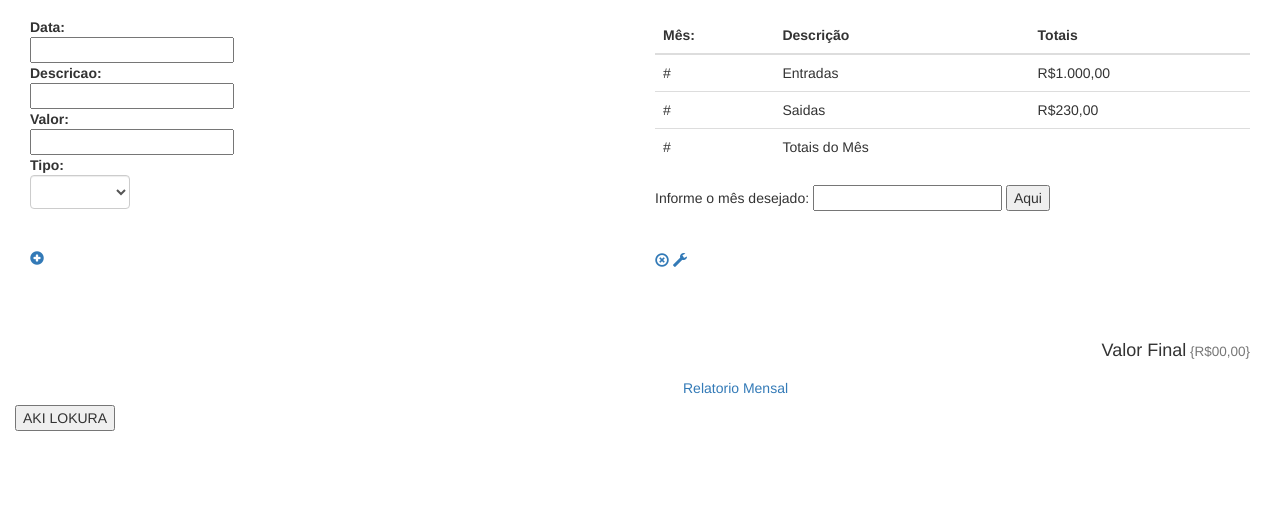
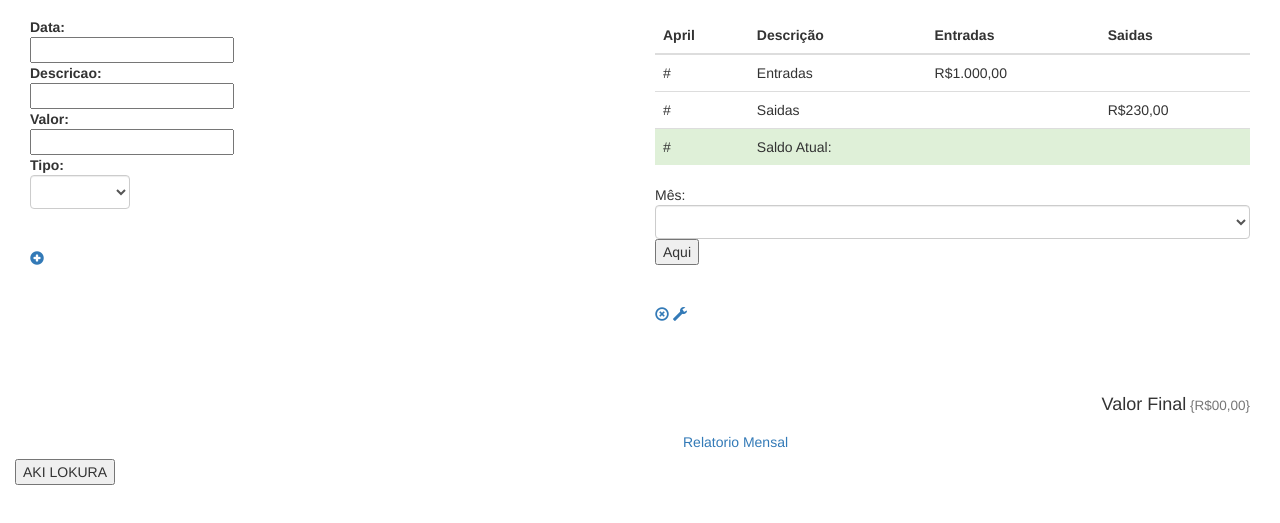
Before and after one commit to ferlarissa10/Contas, a plain HTML site: page public/financeiro.html in a window 1280 px wide. Shown: the part 209-732 px from the top of the page. Drawn offline with nearby package versions, Linux system fonts and the light colour scheme.

Commit message:
Mudança de input para select, no selecionar do mês
Alteração da função para retornar apenas a saída do determinado mês,
alteração no bootstrap da table

```diff
--- a/public/financeiro.html
+++ b/public/financeiro.html
@@ -50,13 +50,18 @@
 							<tr>
 
 								<th>
-									Mês: {{mesParam}}
+								 {{mesParam}}
+
 								</th>
 								<th>
 									Descrição
+
 								</th>
 								<th>
-									Totais
+									Entradas
+								</th>
+								<th>
+									Saidas
 								</th>
 							</tr>
 						</thead>
@@ -66,10 +71,13 @@
 								#
 								</td>
 								<td>
-								Entradas
+								Entradas 	<!--Totais de todas as entradas lancadas -->
 								</td>
 								<td>
 								{{totalEntrada | currency}}
+								</td>
+								<td>
+
 								</td>
 							</tr>
 							<tr >
@@ -80,25 +88,44 @@
 								Saidas
 								</td>
 								<td>
+
+								</td>
+								<td>
 								{{totalSaida | currency}}
 								</td>
 							</tr>
-							<tr >
+							<tr class="success">
 								<td>
 								#
 								</td>
 								<td>
-								Totais do Mês
+								Saldo Atual:
+								</td>
+								<td >
+								{{retornaMes}}
 								</td>
 								<td>
-								{{retornaMes}}
+
 								</td>
 							</tr>
 						</tbody>
 					</table>
+					Mês: <select  class="form-control" ng-model="mesParam" id="mesParam">
+					<option value="0">Janeiro</option>
+					<option value="1">Fevereiro</option>
+					<option value="2">Março</option>
+					<option value="3">Abril</option>
+					<option value="4">Maio</option>
+					<option value="5">Junho</option>
+					<option value="6">Julho</option>
+					<option value="7">Agosto</option>
+					<option value="8">Setembro</option>
+					<option value="9">Outubro</option>
+					<option value="10">Novembro</option>
+					<option value="11">Dezembro</option>
+					</select>
 
-
-					Informe o mês desejado: <input type="text" ng-model="mesParam"></input> <button ng-click="retornaMes(form, mesParam)"> Aqui</button>
+					<button ng-click="retornaMes(form, mesParam)"> Aqui</button>
 					</br></br></br>
 					<a ng-click="excluirConta(form)" class="glyphicon glyphicon-remove-circle"></a>
 					<a ng-click="somarSaida(form)" class="glyphicon glyphicon-wrench"></a>
--- a/public/js/app.js
+++ b/public/js/app.js
@@ -4,9 +4,12 @@ app.controller ('appContasCrtl', ['$scope', function($scope){
 		$scope.somarEntrada($scope.form);
 		$scope.somarSaida($scope.form);
 	});*/
+
+	moment.locale('pt');
 	$scope.totalEntrada = 0;
 	$scope.totalSaida = 0;
 
+	$scope.mesParam = moment().format("MMMM");
 
 	$scope.mesAtual = moment().format("MMMM");
 	$scope.form = [{
@@ -71,19 +74,19 @@ app.controller ('appContasCrtl', ['$scope', function($scope){
 
 
  	$scope.retornaMes = function(form, mesParam){
-
-/* 		var mesMoment = moment("01/06/2016", 'DD/MM/YYYY');
+ 		/*
+		var mesMoment = moment("01/06/2016", 'DD/MM/YYYY');
  		console.log(mesMoment.month());
  		console.log(form[1].data);
  		console.log(moment(form[1].data, 'DD/MM/YYYY').month() === mesParam);
 		console.log(mesParam);
 		var mesTitulo = moment(form[1].data, 'DD/MM/YYYY').month();
 		console.log(moment(form[1].data, 'DD/MM/YYYY').month() == mesParam);
-		console.log(form.length);*/
-
- 		var total = 0, tamanhoArray = form.length;
+		console.log(form.length);
+		*/
+ 	var total = 0, tamanhoArray = form.length;
  		for (var i = 0; i < tamanhoArray; i++){
- 			if(moment(form[i].data, 'DD/MM/YYYY').month() == mesParam){
+ 			if((moment(form[i].data, 'DD/MM/YYYY').month() == mesParam) && (!form[i].categoria)){
 
  				total += Number(form[i].valor)
  			}
```
